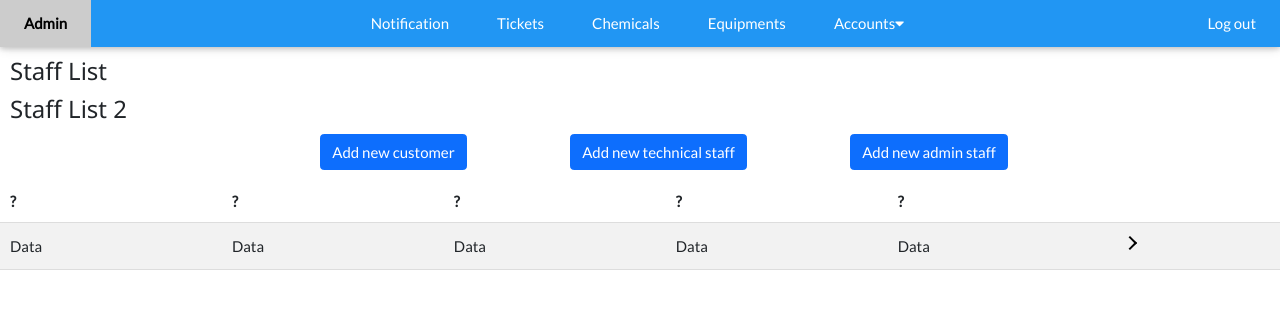
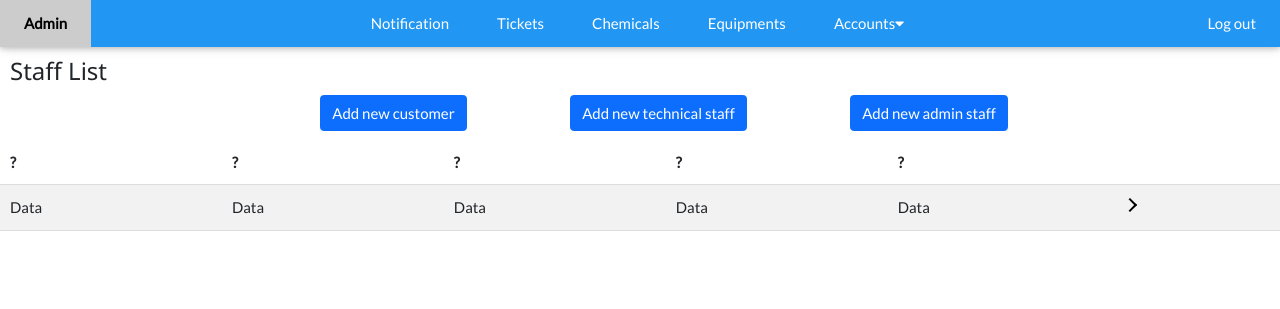
Before and after one commit to qqchrono/WSMErnest, a PHP site: page /adminHomePage.php in a window 1280 px wide. Shown: the top 309 px of the page. Run offline with PHP 8.4, Linux system fonts and the light colour scheme.

Commit message:
changed something

```diff
--- a/Website Administrator with CSS/Admin homepage/adminHomePage.php
+++ b/Website Administrator with CSS/Admin homepage/adminHomePage.php
@@ -124,7 +124,6 @@ button:hover {
 		</div>
 
 	 <h3 class="heading-gap">Staff List</h3>
-   <h3 class="heading-gap">Staff List 2</h3>
 
 	<div class="button-container">
         <a href="#" class="btn btn-primary">Add new customer</a>
```
